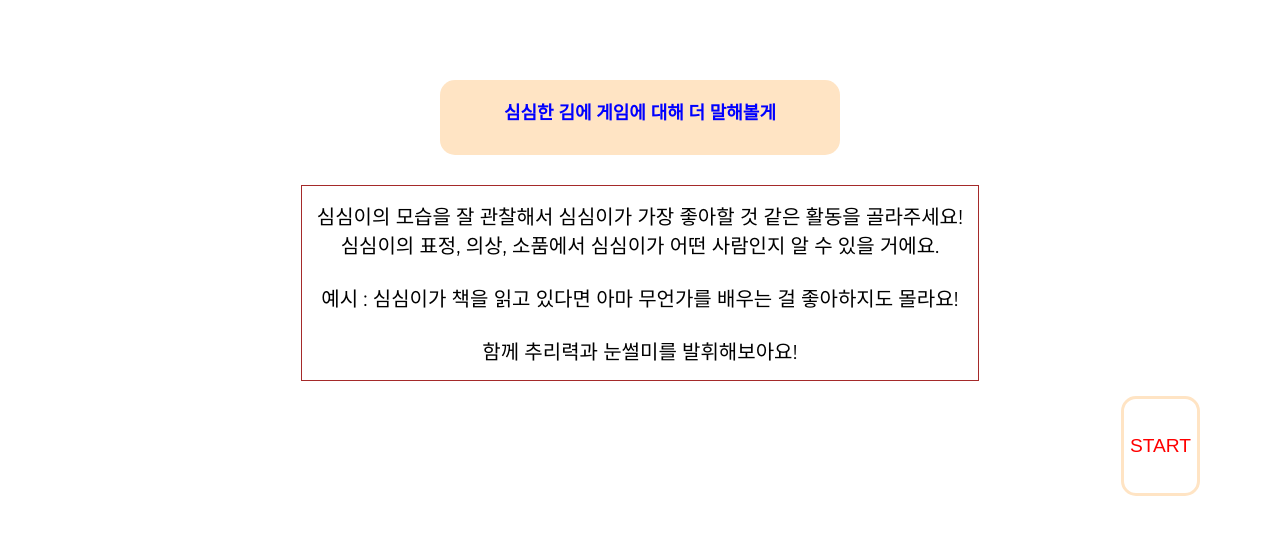
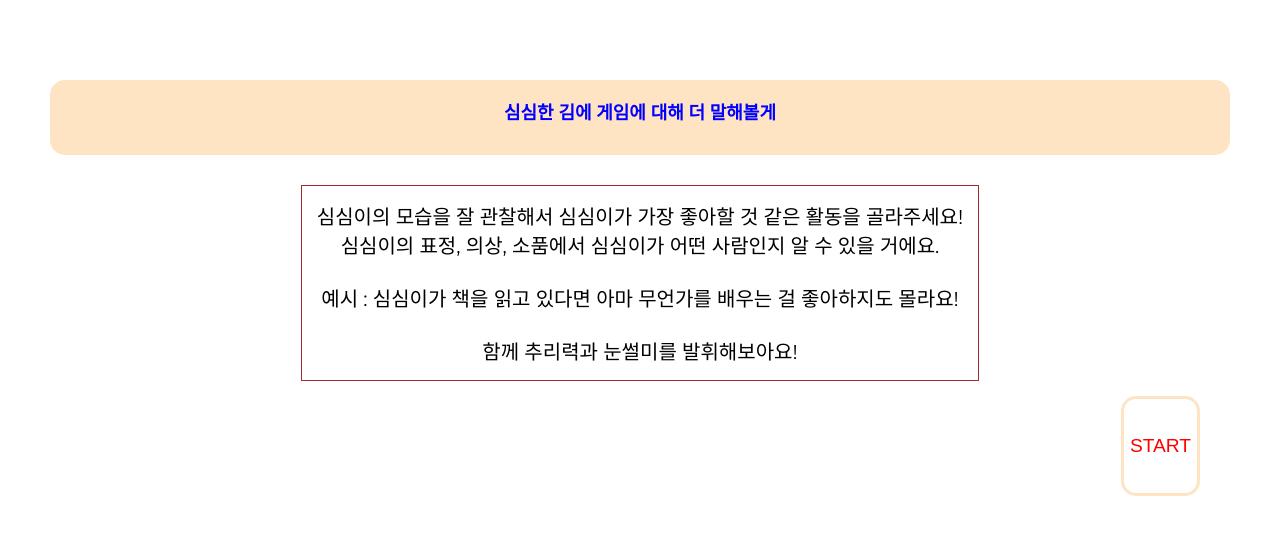
Before and after one commit to babycroc/SDK-Hackathon-3P, a React (Create React App) app in the folder front-end/: page /script in a window 1280 px wide. Shown: the top 534 px of the page. Built offline with nearby package versions, Linux system fonts and the light colour scheme.

Commit message:
Greeting image 클릭시 페이지 이동

```diff
--- a/front-end/package.json
+++ b/front-end/package.json
@@ -8,7 +8,7 @@
     "@testing-library/user-event": "13.5.0",
     "react": "^18.2.0",
     "react-dom": "^18.2.0",
-    "react-router-dom": "6.3.0",
+    "react-router-dom": "^6.3.0",
     "react-scripts": "5.0.1",
     "web-vitals": "2.1.4"
   },
--- a/front-end/src/pages/Greeting.js
+++ b/front-end/src/pages/Greeting.js
@@ -1,6 +1,8 @@
 import React from "react";
 import "./Greeting.css";
 import _Text from "../component/_Text";
+import {NavLink} from "react-router-dom";
+
 
 function Greeting () {
     const redirectPage = () => {
@@ -28,7 +30,9 @@ function Greeting () {
             <div className="text_box">
                 {greeting_text.map((txt, index) => <_Text key={index} text ={txt}/>)}
             </div>
-            <img id="greeting_image"src="https://item.kakaocdn.net/do/22123a4d3901f1c18f93ba6c3626fe3e8f324a0b9c48f77dbce3a43bd11ce785" alt="안녕! 나는 심심이야!"></img>
+            <div>
+            <NavLink to={"/script"}><img id="greeting_image" src="images/avatar0.png" alt="안녕! 나는 심심이야!"/></NavLink>
+            </div>
         </div>
     );
 }
--- a/front-end/src/pages/Script.css
+++ b/front-end/src/pages/Script.css
@@ -15,7 +15,7 @@
 }
 
 #title-box {
-    width: 400px;
+    width: 100%;
     height: 75px;
     margin: 30px;
     background-color: bisque;
```
Also changed, not shown: 1 other file (tests, documents, lock files or other folders).
